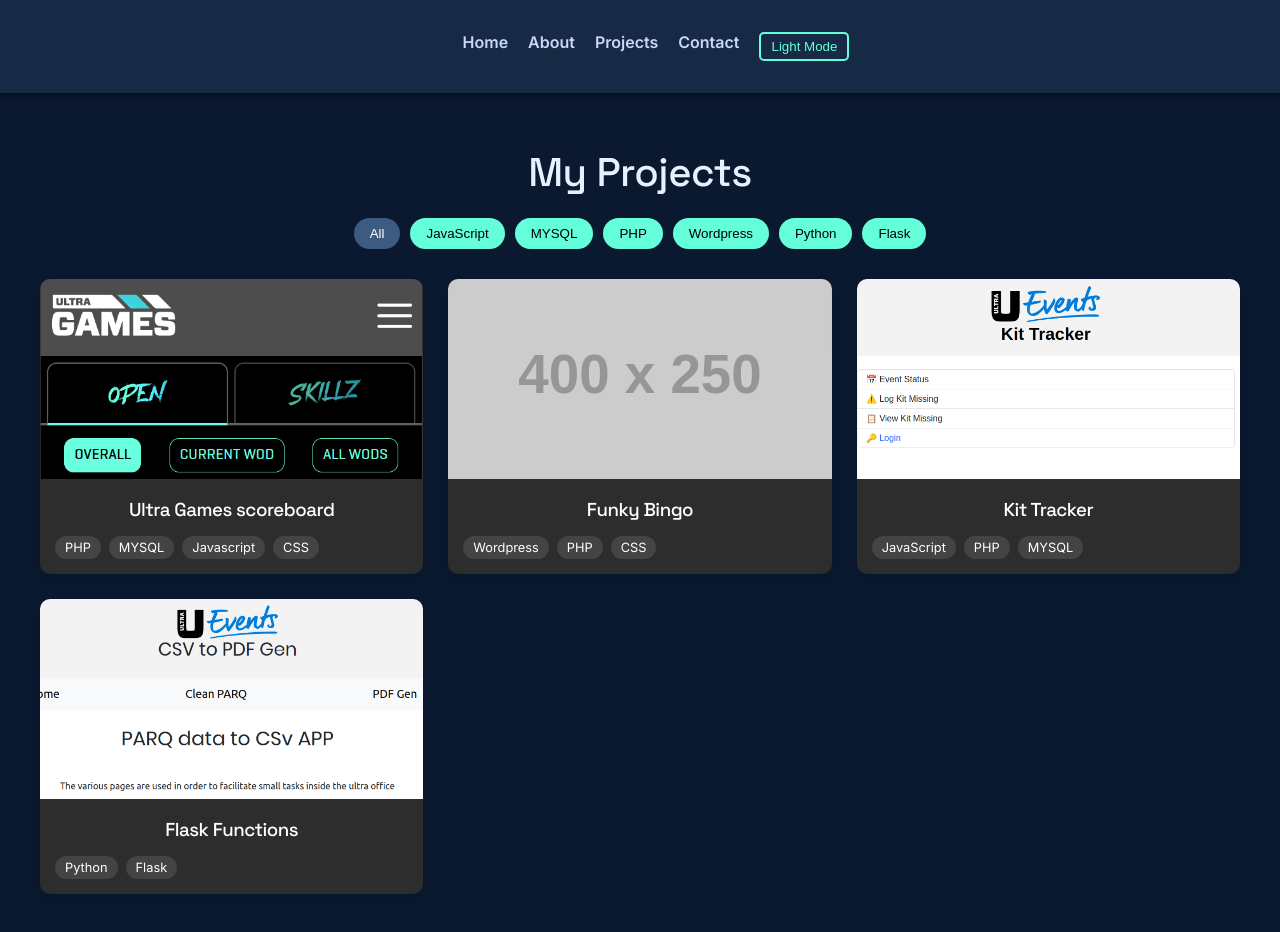
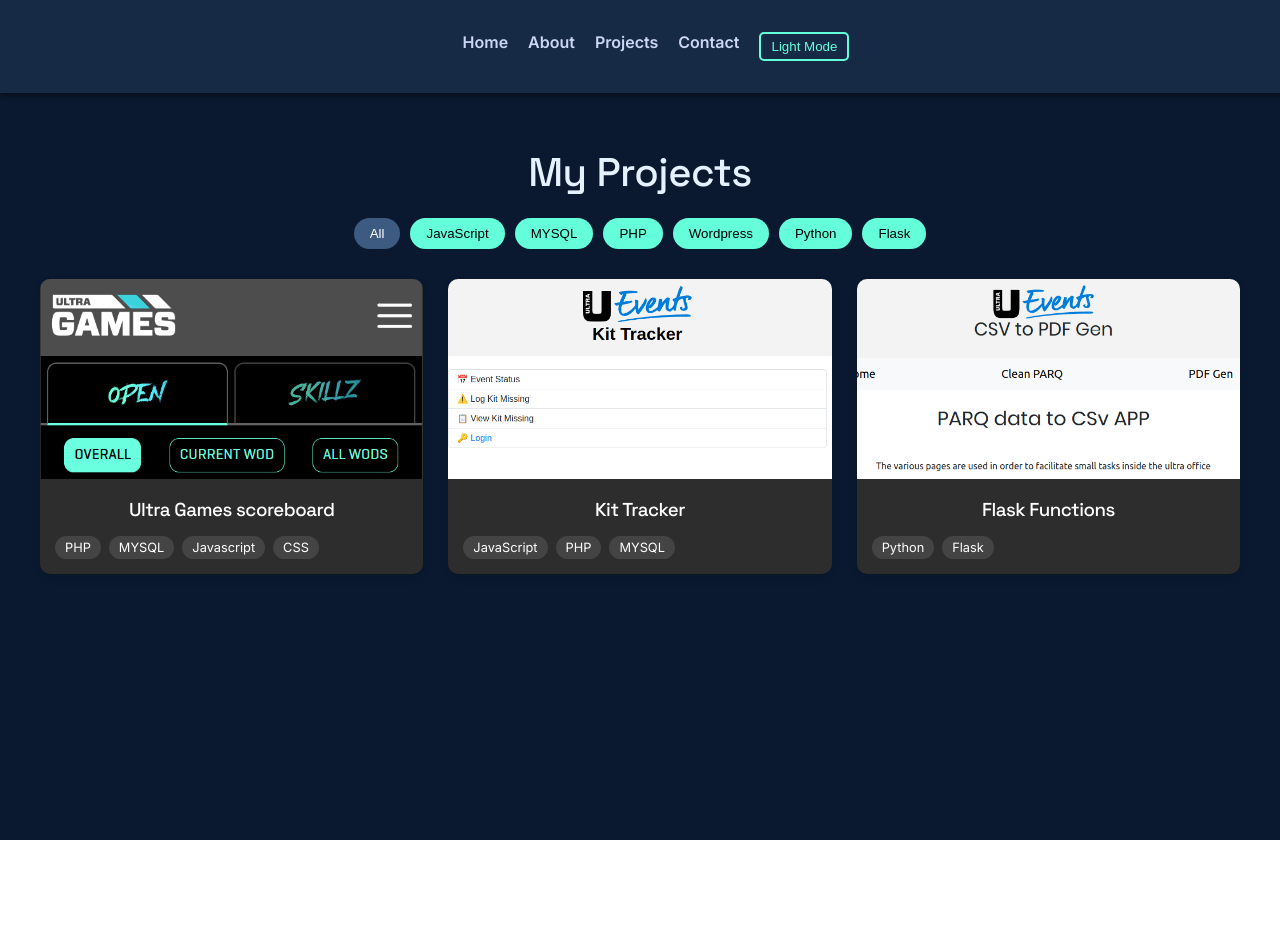
Before and after one commit to Jbreets/react-portfolio, a React (Create React App) app: page /projects in a window 1280 px wide. After the commit the page ends 840 px from the top, so only its background shows below. Built offline with nearby package versions, Linux system fonts and the light colour scheme.

Commit message:
drafted fb project

```diff
--- a/src/pages/Projects.js
+++ b/src/pages/Projects.js
@@ -17,15 +17,15 @@ const projectsData = [
     githubLink: "https://github.com/Jbreets/ultra-games-scoreboard",
     liveDemo: "https://scores.theultragames.com/"
   },
-  {
-    id: 2,
-    title: "Funky Bingo",
-    description: "Website used for the Funky Bingo brand to advertise and sell tickets. (currently down :( )",
-    tags: ["Wordpress", "PHP", "CSS"],
-    image: "https://via.placeholder.com/400x250?text=Weather+Dashboard",
-    githubLink: "https://github.com/Jbreets/funky-bingo",
-    liveDemo: "#blank"
-  },
+  // {
+    // id: 2,
+    // title: "Funky Bingo",
+    // description: "Website used for the Funky Bingo brand to advertise and sell tickets. (currently down :( )",
+    // tags: ["Wordpress", "PHP", "CSS"],
+    // image: "https://via.placeholder.com/400x250?text=Weather+Dashboard",
+    // githubLink: "https://github.com/Jbreets/funky-bingo",
+    // liveDemo: "#blank"
+  // },
   {
     id: 3,
     title: "Kit Tracker",
```
